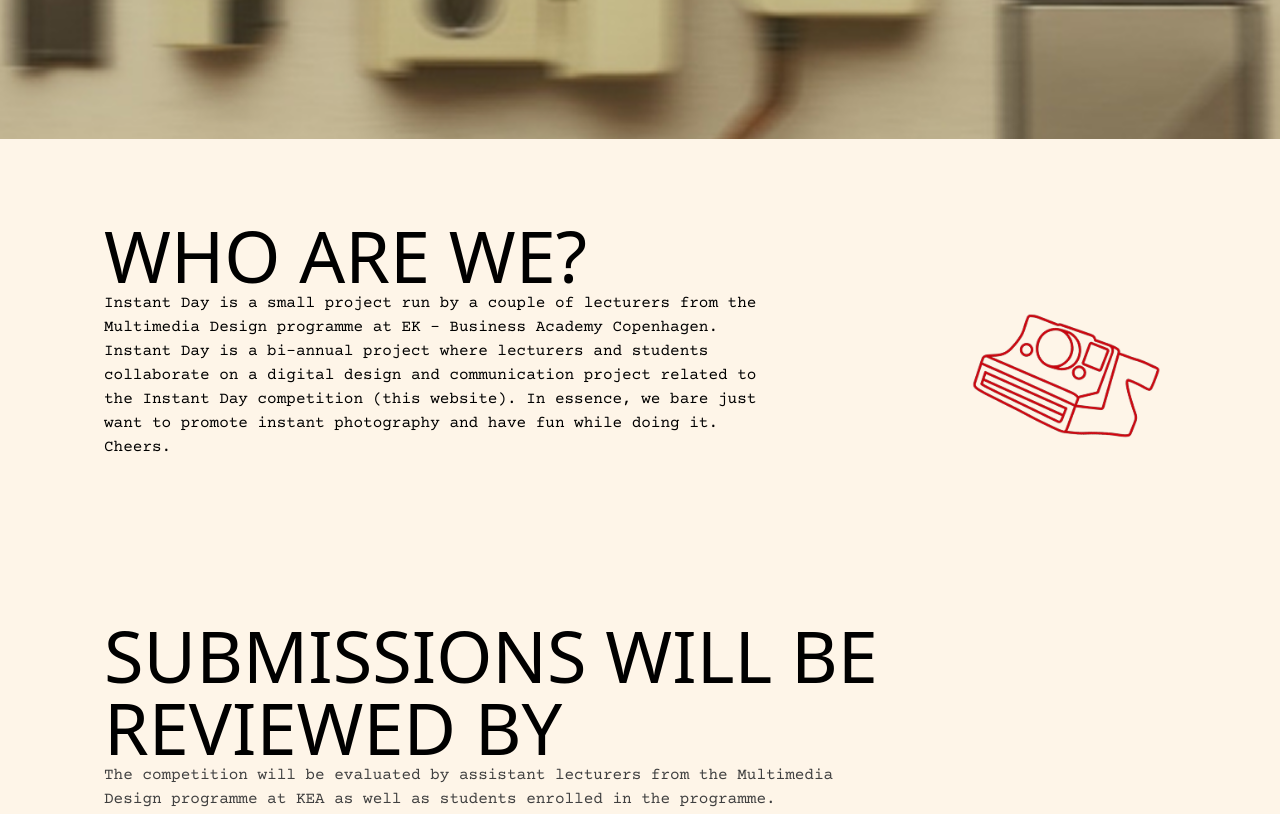
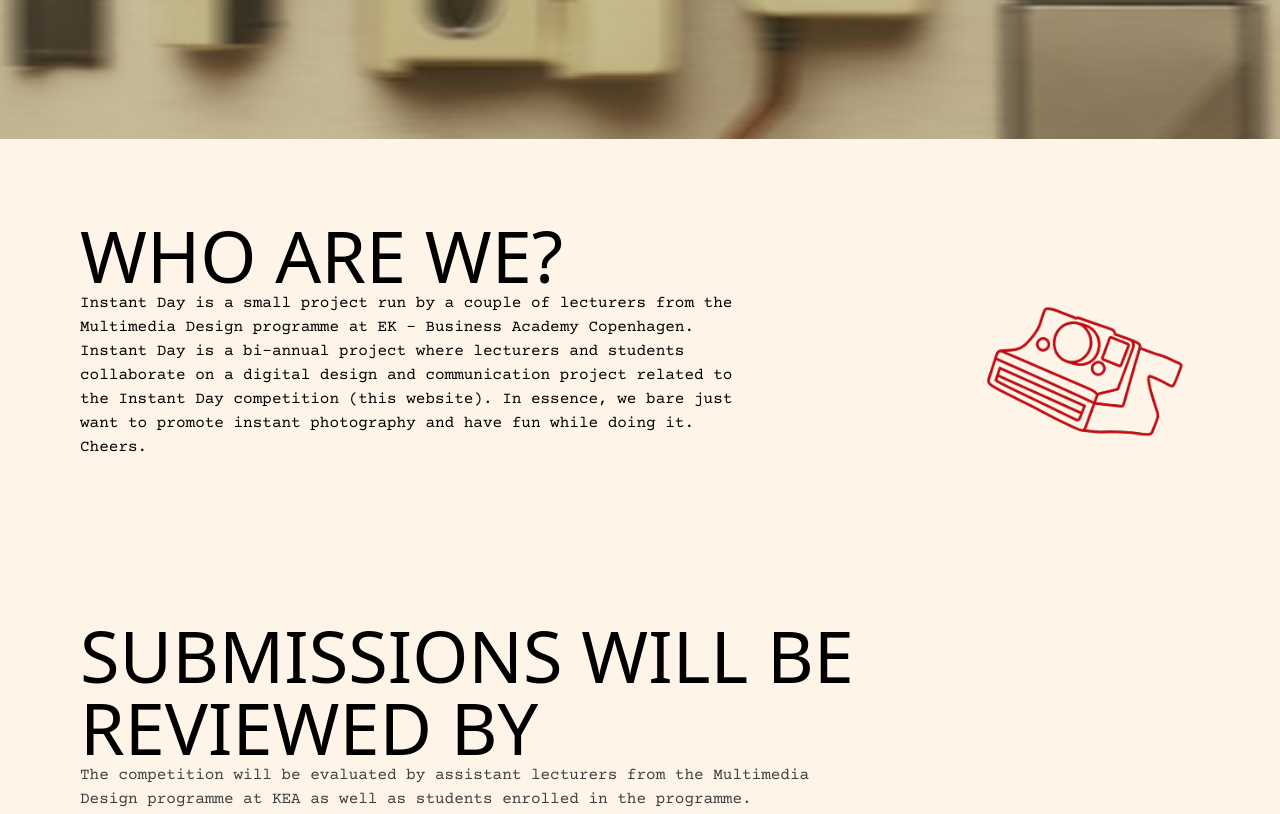
Before and after one commit to embu0002/InstantDay, an Astro site: page /info in a window 1280 px wide. Shown: the part 660-1474 px from the top of the page. Built offline with nearby package versions, Linux system fonts and the light colour scheme; Astro itself is replaced by a stand-in of ours; a web font is replaced by a local one.

Commit message:
flex_judges

```diff
--- a/src/pages/info.astro
+++ b/src/pages/info.astro
@@ -28,7 +28,7 @@ import "../styles/global.css";
 
     <!-- MAIN CONTENT -->
     <main>
-      <div class="mx-auto max-w-6xl px-6 md:px-10">
+  <div class="mx-auto px-6 md:px-20">
 
         <!-- WHO ARE WE -->
         <section class="py-16 md:py-20" id="about">
```
